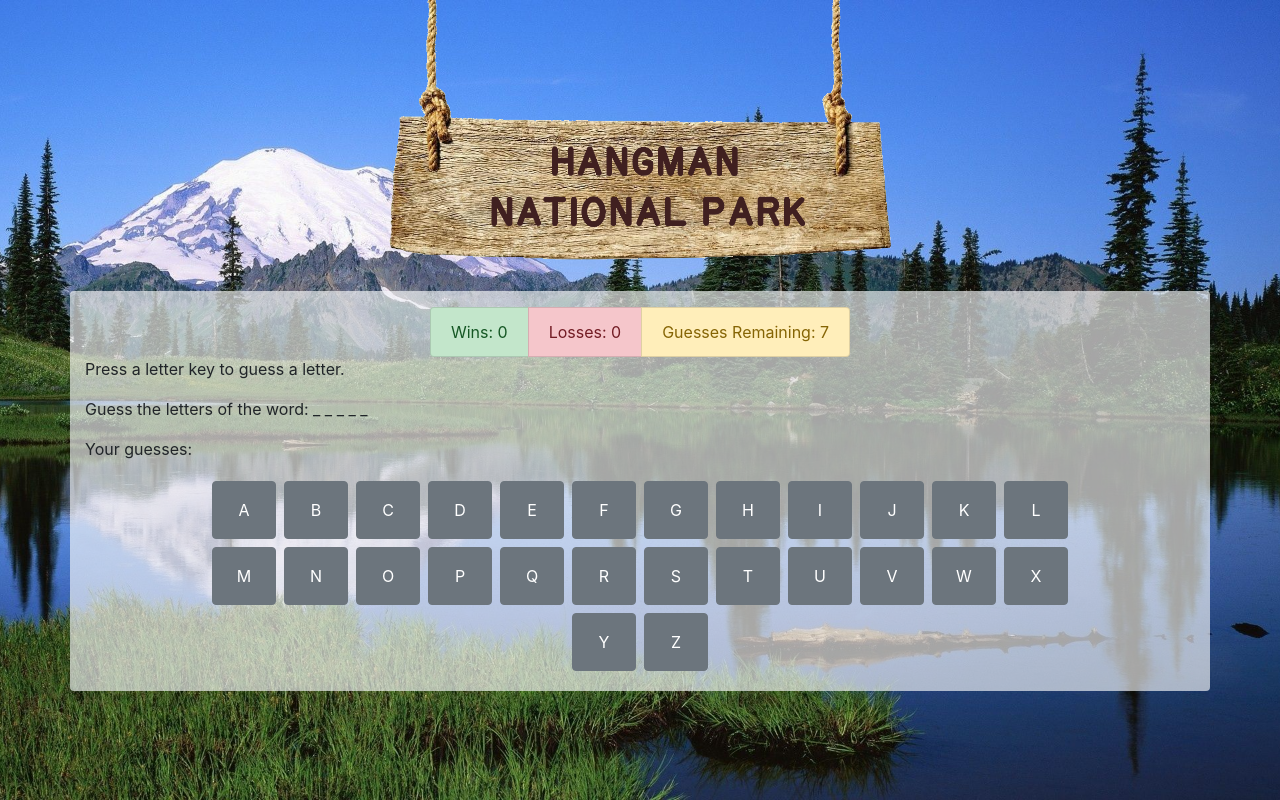
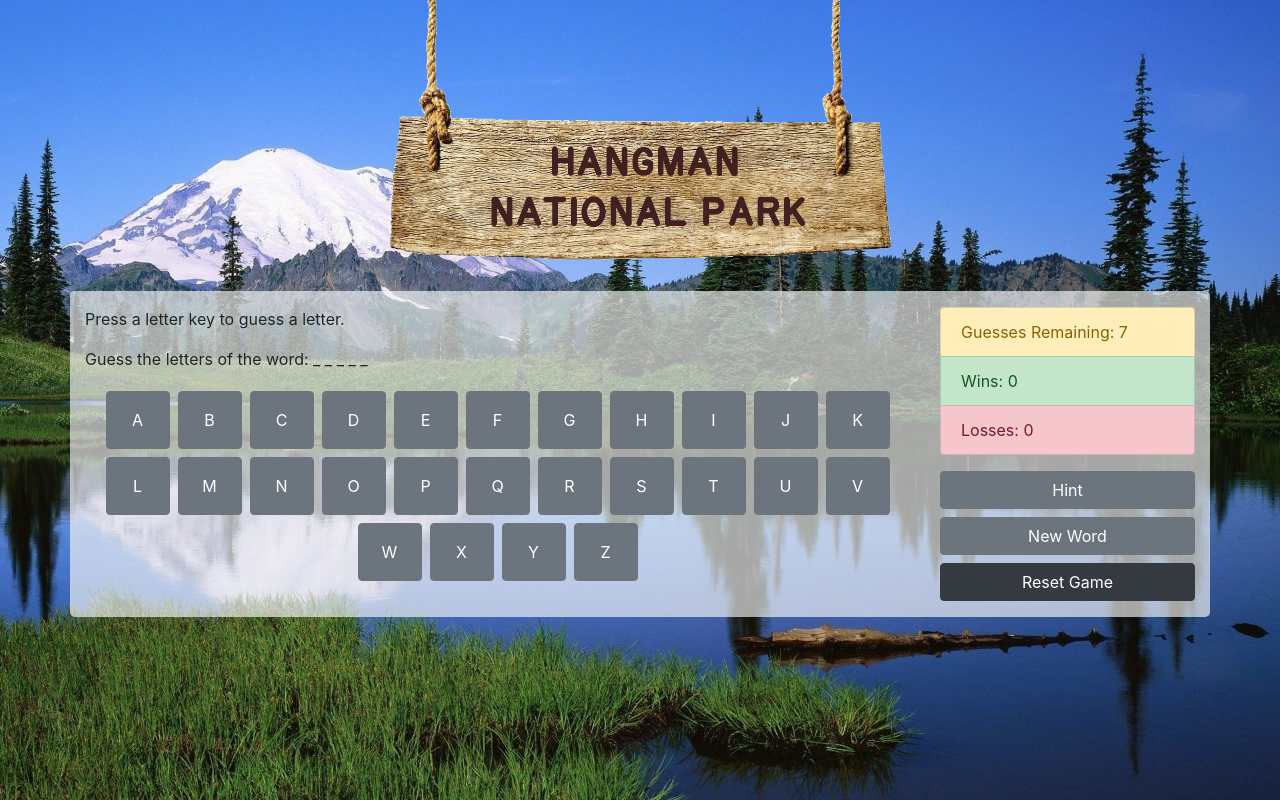
Before and after one commit to jsills3110/Word-Guess-Game, a plain HTML site: page index.html in a window 1280 px wide. Drawn offline with nearby package versions, Linux system fonts and the light colour scheme.

Commit message:
Added Hint, New Word, and Reset Game buttons that work as described.

```diff
--- a/assets/javascript/gameObjectSecure.js
+++ b/assets/javascript/gameObjectSecure.js
@@ -6,10 +6,10 @@ var NationalParkWordGuess = function () {
         "fishing", "river", "environment", "flora", "fauna", "biodiversity", "biota", "community",
         "engagement", "habitat", "bear", "wolves", "deer", "salmon"],
         wordChosen = "", // The word chosen by the computer.
-        wordHolder = new Array(), // An array of _ to represent the wordChosen.
+        wordHolder = [], // An array of _ to represent the wordChosen.
         previousWord = "", // The last word chosen.
         userGuess = "", // The character that the user guessed.
-        guessedLetters = new Array(), // All of the guessed letters.
+        guessedLetters = [], // All of the guessed letters.
         guessesRemaining = 0, // How many guesses are remaining.
         wins = 0, // The number of wins.
         losses = 0; // The number of losses.
@@ -31,6 +31,13 @@ var NationalParkWordGuess = function () {
         // console.log(guessesRemaining);
     }
 
+    // Private function.
+    var resetWinsAndLosses = function () {
+        wins = 0;
+        losses = 0;
+        previousWord = "";
+    }
+
     return {
 
         alphabet: ["a", "b", "c", "d", "e", "f", "g", "h", "i", "j", "k", "l", "m", "n", "o", "p", "q", "r",
@@ -43,14 +50,14 @@ var NationalParkWordGuess = function () {
                 wordChosen = wordList[Math.floor(Math.random() * wordList.length)];
             }
             previousWord = wordChosen;
-            wordHolder = new Array(wordChosen.length); // Create an array the same length as the chosen word.
+            wordHolder = []; // Create an array the same length as the chosen word.
             userGuess = "";
-            guessedLetters = new Array();
+            guessedLetters = [];
             guessesRemaining = wordChosen.length + 2; // Keep track of the number of guesses remaining.
 
             // Fill the wordHolder array with "_" equal to the length of the wordChosen.
             for (var i = 0; i < wordChosen.length; i++) {
-                wordHolder[i] = "_";
+                wordHolder.push("_");
             }
             this.printButtons();
         },
@@ -71,6 +78,18 @@ var NationalParkWordGuess = function () {
             }
 
             adjustGuesses();
+        },
+
+        // Public function.
+        giveHint: function () {
+            var randomLetter = wordChosen[Math.floor(Math.random() * wordChosen.length)];
+            if (guessedLetters.length != 0) {
+                while (guessedLetters.indexOf(randomLetter) != -1) {
+                    randomLetter = wordChosen[Math.floor(Math.random() * wordChosen.length)];
+                }
+                console.log(guessedLetters.indexOf(randomLetter));
+            }
+            this.guessLetter(randomLetter);
         },
 
         // Public function.
@@ -152,12 +171,16 @@ var NationalParkWordGuess = function () {
                 document.getElementById('button-holder').appendChild(v);
             }
         },
+
+        reset: function () {
+            resetWinsAndLosses();
+            this.initializeGame();
+        }
     }
 }
 
 // Hold the text containers in the html in vars.
 var hiddenWordText = document.getElementById("hidden-word");
-var guessedLettersText = document.getElementById("guessed-letters");
 var winsText = document.getElementById("victories");
 var lossesText = document.getElementById("defeats");
 var remainingGuessesText = document.getElementById("guesses-remaining");
@@ -174,9 +197,54 @@ document.onkeyup = function (event) {
 }
 
 function alphabetClicked(userClick) {
-    console.log(userClick.value.toLowerCase());
     var userInput = userClick.value.toLowerCase();
     playTheGame(userInput);
+}
+
+function hintClicked() {
+    var areYouSure = confirm("Are you sure? This will give you a letter, but deduct your remaining guesses by 1.");
+    if (areYouSure) {
+        game.giveHint();
+        checkWinCondition();
+        game.printButtons();
+        updateText();
+    }
+}
+
+function newWordClicked() {
+    var areYouSure = confirm("Are you sure? This will count as a loss.");
+    if (areYouSure) {
+        game.initializeGame();
+        game.gameLost();
+        updateText();
+    }
+}
+
+function resetGameClicked() {
+    var areYouSure = confirm("Are you sure? This will give you a new word and reset your wins and losses to 0.");
+    if (areYouSure) {
+        game.reset();
+        updateText();
+    }
+}
+
+function checkWinCondition() {
+    if (game.isWordFound() && (!game.isOutOfGuesses() || game.guessesRemaining() == 0)) {
+        alert("Congratulations! You won!");
+        game.gameWon();
+        game.initializeGame();
+    } else if (game.isOutOfGuesses() && !(game.isWordFound())) {
+        alert("Sorry, you lost!");
+        game.gameLost();
+        game.initializeGame();
+    }
+}
+
+function updateText() {
+    winsText.textContent = game.getWins();
+    lossesText.textContent = game.getLosses();
+    remainingGuessesText.textContent = game.getGuessesRemaining();
+    hiddenWordText.textContent = game.wordHolderToString();
 }
 
 function playTheGame(userGuess) {
@@ -185,31 +253,13 @@ function playTheGame(userGuess) {
     // Check that the key was a letter, and not anything else.
     if (game.alphabet.indexOf(userGuess) == -1) {
         alert("You must enter an alpha value; no other keys are allowed.");
-    // Check that the letter was not already guessed.
+        // Check that the letter was not already guessed.
     } else if (game.alreadyGuessed(userGuess)) {
         alert("You have already guessed that letter; try a different one.");
     } else {
         game.guessLetter(userGuess);
-
-        if (game.isWordFound() && (!game.isOutOfGuesses() || game.guessesRemaining() == 0)) {
-            alert("Congratulations! You won!");
-            game.gameWon();
-            game.initializeGame();
-        } else if (game.isOutOfGuesses() && !(game.isWordFound())) {
-            alert("Sorry, you lost!");
-            game.gameLost();
-            game.initializeGame();
-        }
-
+        checkWinCondition();
+        game.printButtons();
         updateText();
-        game.printButtons();
     }
 }
-
-function updateText() {
-    winsText.textContent = game.getWins();
-    lossesText.textContent = game.getLosses();
-    remainingGuessesText.textContent = game.getGuessesRemaining();
-    hiddenWordText.textContent = game.wordHolderToString();
-    guessedLettersText.textContent = game.guessedLettersToString();
-}
--- a/index.html
+++ b/index.html
@@ -26,22 +26,25 @@
     </div>
   </header>
   <div class="container">
-    <div class="row rounded-top"
-      style="background: rgba(248, 249, 250, 0.65);">
+    <div class="row rounded-lg" style="background: rgba(248, 249, 250, 0.65);">
+      <div class="col-9 mx-auto pt-3">
+        <p id="begin">Press a letter key to guess a letter.</p>
+        <p>Guess the letters of the word: <span id="hidden-word"></span></p>
+        <div class="row">
+          <div class="col mx-auto pb-3 text-center" id="button-holder">
+          </div>
+        </div>
+      </div>
       <div class="col mx-auto pt-3">
-        <ul class="list-group list-group-horizontal justify-content-center">
+        <ul class="list-group justify-content-center pb-3">
+          <li class="list-group-item list-group-item-warning">Guesses Remaining: <span id="guesses-remaining"></span>
+          </li>
           <li class="list-group-item list-group-item-success">Wins: <span id="victories"></span></li>
           <li class="list-group-item list-group-item-danger">Losses: <span id="defeats"></span></li>
-          <li class="list-group-item list-group-item-warning">Guesses Remaining: <span id="guesses-remaining"></span></li>
         </ul>
-        <p id="begin">Press a letter key to guess a letter.</p>
-        <p>Guess the letters of the word: <span id="hidden-word"></span></p>
-        <p>Your guesses: <span id="guessed-letters"></span></p>
-      </div>
-    </div>
-    <div class="row rounded-bottom"
-      style="background: rgba(248, 249, 250, 0.65);">
-      <div class="col-10 mx-auto pb-3 text-center" id="button-holder">
+        <button type="button" class="btn btn-secondary btn-block" onclick="hintClicked()">Hint</button>
+        <button type="button" class="btn btn-secondary btn-block" onclick="newWordClicked()">New Word</button>
+        <button type="button" class="btn btn-dark btn-block mb-3" onclick="resetGameClicked()">Reset Game</button>
       </div>
     </div>
   </div>
```
